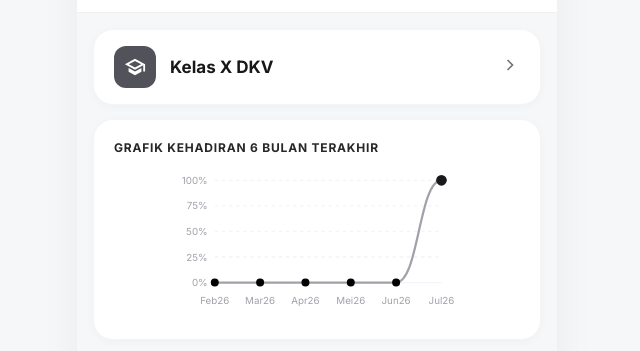
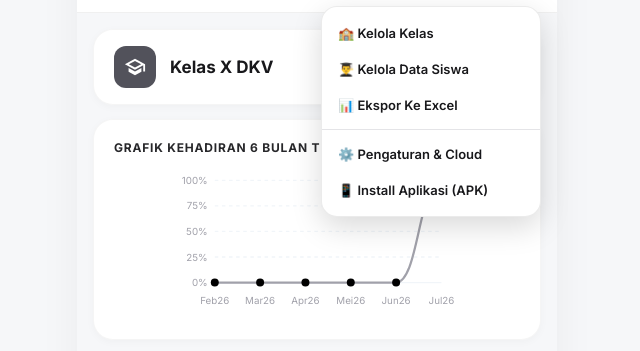
Before and after one commit to dheaapriandi/cakel, a plain HTML site: page index.html in a window 1280 px wide. Both pictures are taken after a click on the button 847 px from the left and 29 px from the top of the page. Shown: the part 47-398 px from the top of the page, without its empty margins (323-963 px from the left). Drawn offline with nearby package versions, Linux system fonts and the light colour scheme.

Commit message:
Add interactive options dropdown menu to app header button

```diff
--- a/css/styles.css
+++ b/css/styles.css
@@ -73,6 +73,53 @@ body {
   display: flex;
   align-items: center;
   gap: 12px;
+  position: relative;
+}
+
+/* HEADER DROPDOWN MENU */
+.header-dropdown-menu {
+  display: none;
+  position: absolute;
+  top: 40px;
+  right: 0;
+  width: 220px;
+  background: #ffffff;
+  border-radius: 16px;
+  box-shadow: 0 10px 30px rgba(0, 0, 0, 0.15);
+  border: 1px solid rgba(0, 0, 0, 0.08);
+  padding: 8px 0;
+  z-index: 1000;
+  animation: fadeInDown 0.15s ease-out;
+}
+.header-dropdown-menu.active {
+  display: block;
+}
+@keyframes fadeInDown {
+  from { opacity: 0; transform: translateY(-8px); }
+  to { opacity: 1; transform: translateY(0); }
+}
+.dropdown-item {
+  width: 100%;
+  text-align: left;
+  padding: 10px 16px;
+  background: transparent;
+  border: none;
+  font-family: inherit;
+  font-size: 13px;
+  font-weight: 600;
+  color: var(--text-primary);
+  cursor: pointer;
+  display: flex;
+  align-items: center;
+  gap: 8px;
+}
+.dropdown-item:active, .dropdown-item:hover {
+  background-color: #f4f4f5;
+}
+.dropdown-divider {
+  height: 1px;
+  background-color: #e4e4e7;
+  margin: 6px 0;
 }
 
 .icon-btn {
--- a/index.html
+++ b/index.html
@@ -32,12 +32,22 @@
   <!-- App Header -->
   <header class="app-header">
     <h1 id="page-title" class="page-title">Beranda</h1>
-    <div class="header-actions">
+    <div class="header-actions" style="position: relative;">
       <button class="icon-btn menu-btn" id="header-menu-btn" title="Menu Options">
         <svg width="22" height="22" viewBox="0 0 24 24" fill="currentColor">
           <path d="M12 8c1.1 0 2-.9 2-2s-.9-2-2-2-2 .9-2 2 .9 2 2 2zm0 2c-1.1 0-2 .9-2 2s.9 2 2 2 2-.9 2-2-.9-2-2-2zm0 6c-1.1 0-2 .9-2 2s.9 2 2 2 2-.9 2-2-.9-2-2-2z"/>
         </svg>
       </button>
+
+      <!-- Options Dropdown Menu -->
+      <div class="header-dropdown-menu" id="header-dropdown-menu">
+        <button class="dropdown-item" id="menu-opt-classes">🏫 Kelola Kelas</button>
+        <button class="dropdown-item" id="menu-opt-students">👨‍🎓 Kelola Data Siswa</button>
+        <button class="dropdown-item" id="menu-opt-export">📊 Ekspor Ke Excel</button>
+        <div class="dropdown-divider"></div>
+        <button class="dropdown-item" id="menu-opt-settings">⚙️ Pengaturan & Cloud</button>
+        <button class="dropdown-item" id="menu-opt-install">📱 Install Aplikasi (APK)</button>
+      </div>
     </div>
   </header>
 
--- a/js/app.js
+++ b/js/app.js
@@ -14,6 +14,9 @@ document.addEventListener('DOMContentLoaded', () => {
 
   // Setup Modal Listeners
   setupModals();
+
+  // Setup Header Dropdown Menu
+  setupHeaderMenu();
 
   // Setup FAB Buttons
   setupFABs();
@@ -164,6 +167,51 @@ function updateBerandaSummary(classId) {
     document.getElementById('last-grade-avg').textContent = avg;
     document.getElementById('last-grade-max').textContent = max;
     document.getElementById('last-grade-min').textContent = min;
+  }
+}
+
+function setupHeaderMenu() {
+  const menuBtn = document.getElementById('header-menu-btn');
+  const dropdown = document.getElementById('header-dropdown-menu');
+
+  if (menuBtn && dropdown) {
+    menuBtn.addEventListener('click', (e) => {
+      e.stopPropagation();
+      dropdown.classList.toggle('active');
+    });
+
+    document.addEventListener('click', (e) => {
+      if (!dropdown.contains(e.target) && e.target !== menuBtn) {
+        dropdown.classList.remove('active');
+      }
+    });
+
+    document.getElementById('menu-opt-classes')?.addEventListener('click', () => {
+      dropdown.classList.remove('active');
+      renderClassListModal();
+      document.getElementById('modal-manage-classes').classList.add('open');
+    });
+
+    document.getElementById('menu-opt-students')?.addEventListener('click', () => {
+      dropdown.classList.remove('active');
+      renderStudentListModal();
+      document.getElementById('modal-manage-students').classList.add('open');
+    });
+
+    document.getElementById('menu-opt-export')?.addEventListener('click', () => {
+      dropdown.classList.remove('active');
+      window.exportDataToExcel(getCurrentClassId());
+    });
+
+    document.getElementById('menu-opt-settings')?.addEventListener('click', () => {
+      dropdown.classList.remove('active');
+      document.querySelector('[data-tab="tab-pengaturan"]')?.click();
+    });
+
+    document.getElementById('menu-opt-install')?.addEventListener('click', () => {
+      dropdown.classList.remove('active');
+      document.getElementById('install-pwa-btn')?.click();
+    });
   }
 }
 
```
